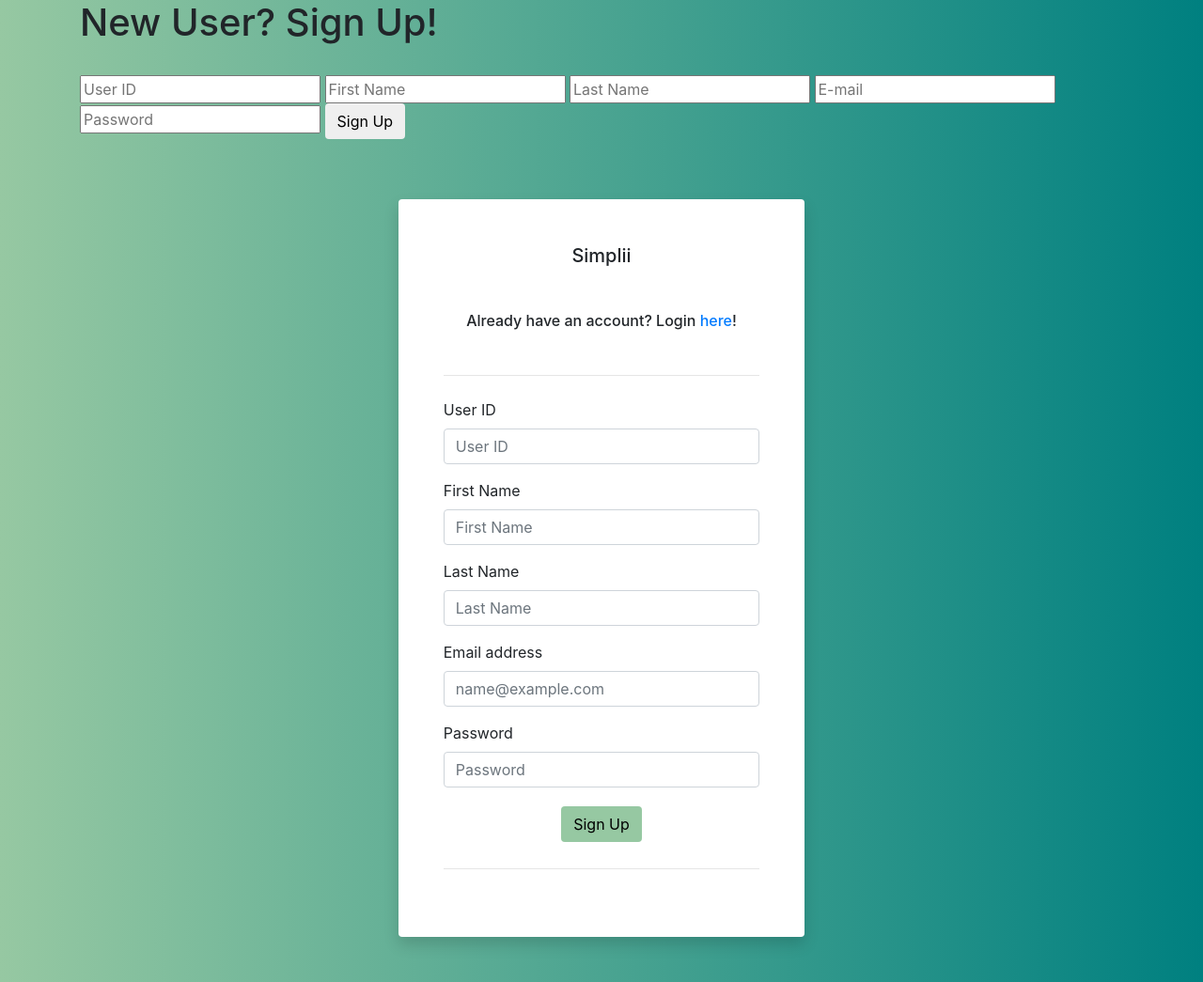
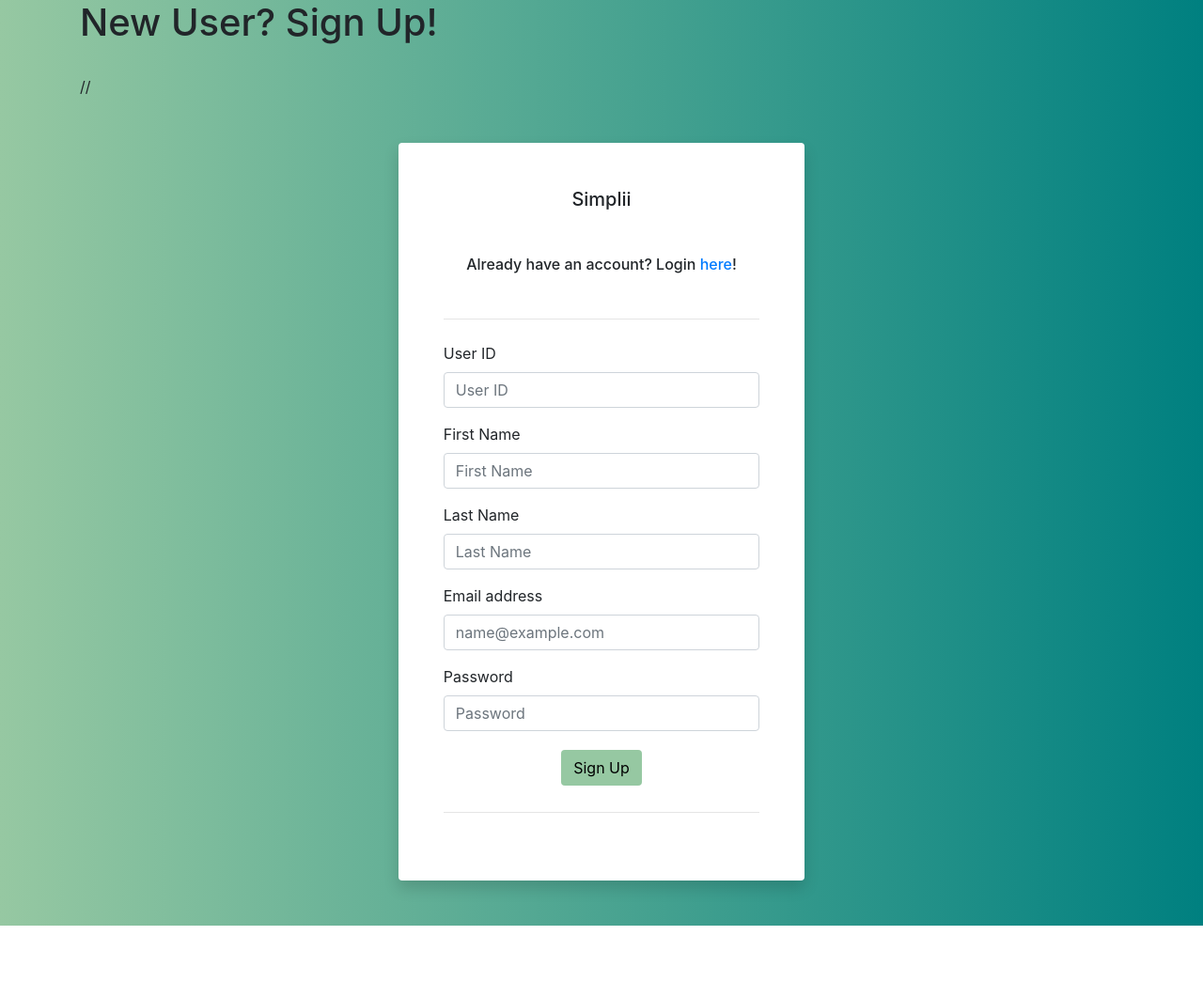
Before and after one commit to purv2100/Simplii21, a Flask app: page /signup in a window 1280 px wide. Shown: the whole page at 94% size. After the commit the page ends 985 px from the top, so only its background shows below. Run offline with Flask 2, Linux system fonts and the light colour scheme; some libraries are stand-ins or nearby versions.

Commit message:
Update signup.html

```diff
--- a/src/templates/signup.html
+++ b/src/templates/signup.html
@@ -46,32 +46,18 @@
       }
     </style>
   </head>
-  <body>
+  <body style="background: #96c8a2;background-image: linear-gradient(to right, #96c8a2 , #008080)">
     {% for message in get_flashed_messages() %}
       <div class="alert-error">Error: {{ message }}</div>
     {% endfor %}
-  </body>
-  <body>
+
     <div class="container">
       <h1>New User? Sign Up!</h1>
       <br>
-      <form action="" method="post">
-        <input type="text" placeholder="User ID" name="userid" value="{{
-          request.form.userid }}">
-        <input type="text" placeholder="First Name" name="firstname" value="{{
-          request.form.firstname }}">
-        <input type="text" placeholder="Last Name" name="lastname" value="{{
-          request.form.lastname }}">
-        <input type="email" placeholder="E-mail" name="email" value="{{
-          request.form.email }}">
-         <input type="password" placeholder="Password" name="password" value="{{
-          request.form.password }}">
-        <input class="btn btn-default" type="submit" value="Sign Up">
-      </form>
-      {% if error %}
-        <p class="error"><strong>Error:</strong> {{ error }}
-      {% endif %}
-  <body style="background: #96c8a2;background-image: linear-gradient(to right, #96c8a2 , #008080)">
+      // {% if error %}
+      //  <p class="error"><strong>Error:</strong> {{ error }}
+      // {% endif %}
+
   <div class="container">
     <div class="row">
       <div class="col-sm-9 col-md-7 col-lg-5 mx-auto">
```
